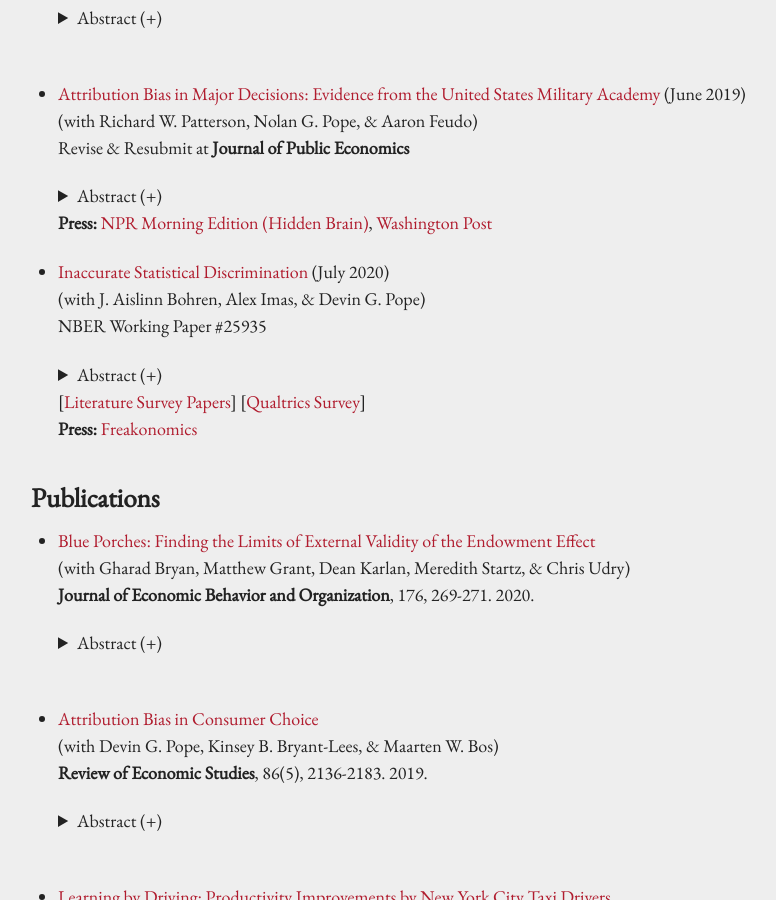
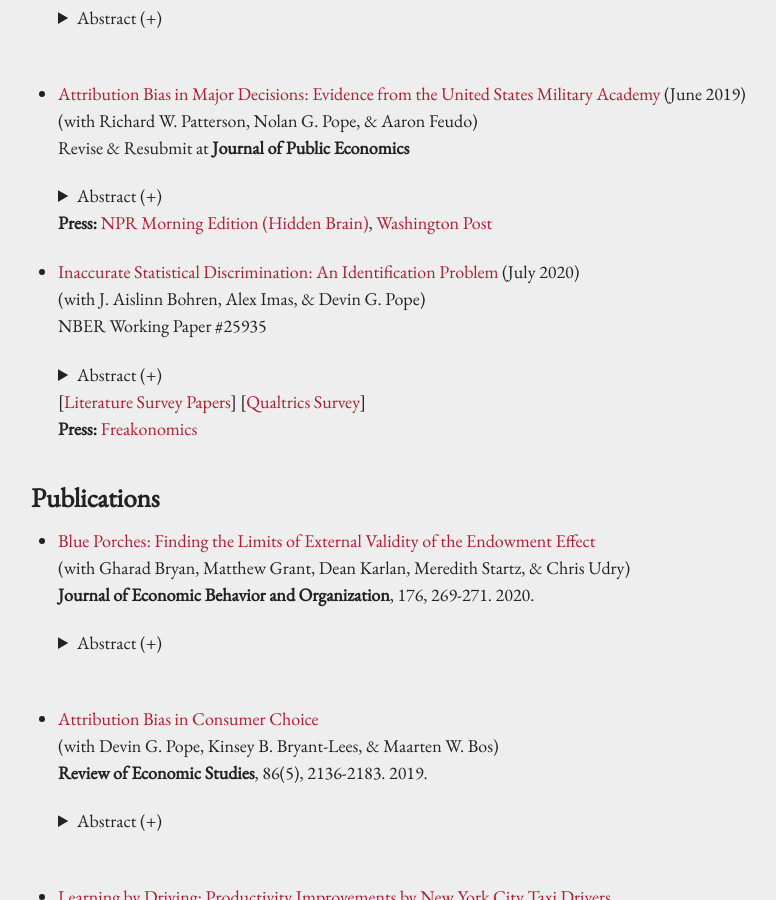
Before and after one commit to kareemhaggag/kareemhaggag.github.io, a Jekyll site: the page built from research.md, in a window 1280 px wide and 900 px high, scrolled down 677 px. Shown: the whole window, without its empty margins (186-962 px from the left). Built offline with Jekyll 4.4.1, drawn with Linux system fonts in a browser that asks for light colours; our own code applies the rules of GitHub Pages for plain Markdown files.

Commit message:
Update paper title

```diff
--- a/research.md
+++ b/research.md
@@ -58,7 +58,7 @@ permalink: /research/
 
    **Press:** [NPR Morning Edition (Hidden Brain)](https://www.npr.org/2020/01/02/792976377/hidden-brain-the-way-you-feel-may-shape-the-way-you-think-about-your-job), [Washington Post](https://www.washingtonpost.com/us-policy/2019/03/29/most-influential-least-informed-decision-college-students-make/) <br />
 
-* [Inaccurate Statistical Discrimination](/f/Inaccurate_Statistical_Discrimination.pdf) (July 2020)<br />
+* [Inaccurate Statistical Discrimination: An Identification Problem](/f/Inaccurate_Statistical_Discrimination.pdf) (July 2020)<br />
   (with J. Aislinn Bohren, Alex Imas, & Devin G. Pope)<br />
   NBER Working Paper #25935
 
@@ -66,7 +66,7 @@ permalink: /research/
    <details><summary> Abstract (+) </summary>
 
    <blockquote>
-   <p align="left"> Discrimination has been widely studied in economics and other disciplines. In addition to identifying evidence of discrimination, economists often categorize the source of discrimination as either taste-based or statistical. Categorizing discrimination in this way can be valuable for policy design and welfare analysis. We argue that a further categorization is important and needed. Specifically, in many situations economic agents may have inaccurate beliefs about the expected productivity or performance of a social group. This motivates our proposed distinction between accurate (based on correct beliefs) and inaccurate (based on incorrect beliefs) statistical discrimination. We do a thorough review of the discrimination literature and argue that this distinction is rarely discussed. Using an online experiment, we illustrate how to identify accurate versus inaccurate statistical discrimination. We show that ignoring this distinction – as is often the case in the discrimination literature – can lead to erroneous interpretations of the motives and implications of discriminatory behavior. In particular, when not explicitly accounted for, inaccurate statistical discrimination can be mistaken for taste-based discrimination, accurate statistical discrimination, or a combination of the two.<br></p> </blockquote>
+   <p align="left"> Discrimination---differential treatment by group identity---is widely studied in economics. Its source is often categorized as taste-based or statistical (belief-based)---a valuable distinction for policy design and welfare analysis. We argue that in many situations, individuals may have inaccurate beliefs about the relevant characteristics of different groups. This possibility creates an identification problem when isolating the source of discrimination. When not accounted for, we show both theoretically and experimentally that such \emph{inaccurate statistical discrimination} will be misclassified as taste-based. A review of the empirical discrimination literature in economics reveals the scope of this issue: a small minority of papers---fewer than 7\%---consider inaccurate beliefs. We then examine two alternative methodologies for differentiating between these three sources of discrimination---varying the amount of information presented to evaluators and eliciting evaluators' beliefs. We propose a possible intervention: when presented with accurate information, we show that inaccurate statistical discrimination decreases.<br></p> </blockquote>
    </details>
 
    [[Literature Survey Papers](/f/Inaccurate_Statistical_Discrimination_LitReviewCitations.pdf)] [[Qualtrics Survey](/f/Inaccurate_Statistical_Discrimination_Qualtrics.pdf)]<br />
```
